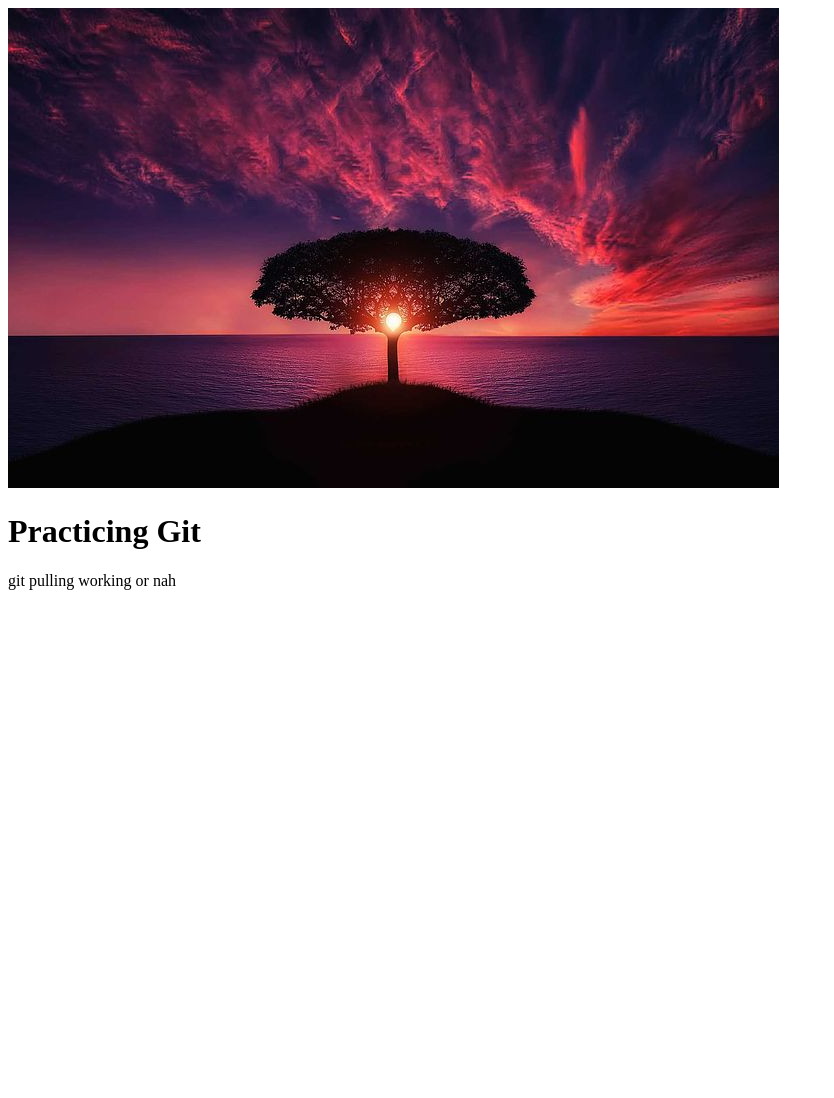
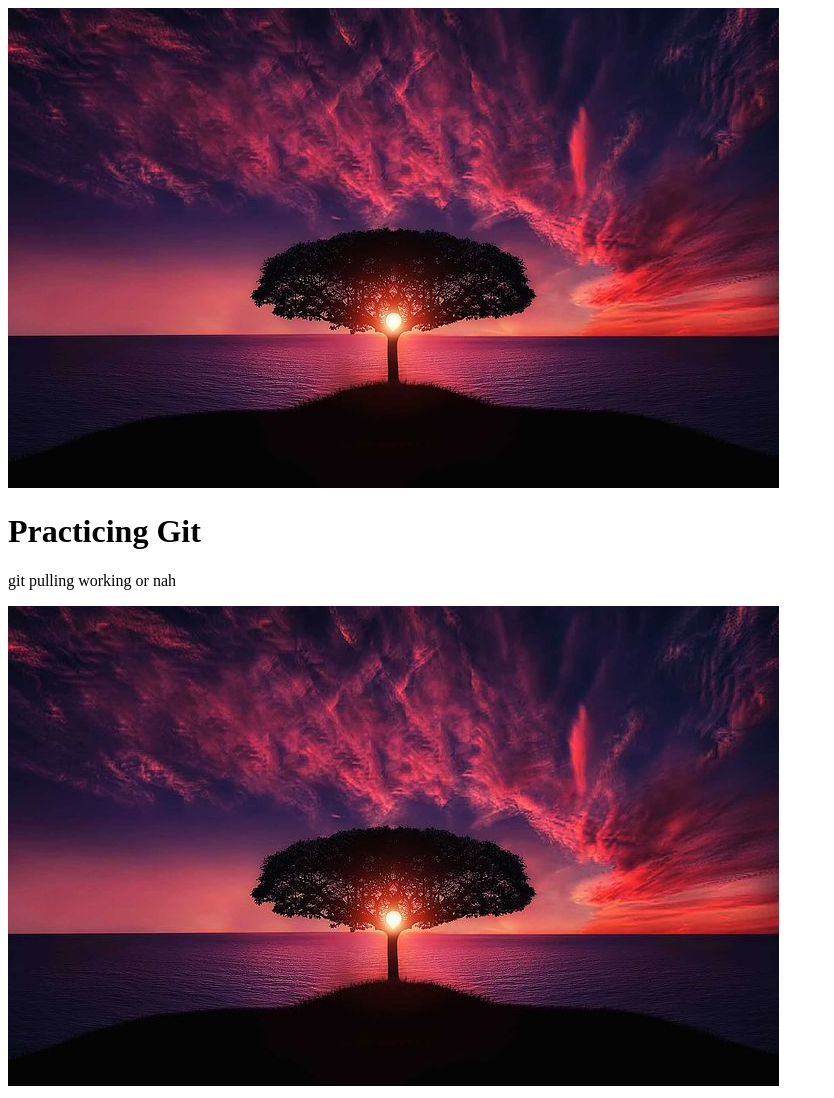
Before and after one commit to Ryan7557/practice_code, a plain HTML site: page index.html in a window 1280 px wide. Shown: the whole page, without its empty margins (0-834 px from the left). Before the commit the page ends 800 px from the top, so only its background shows below. Drawn offline with Linux system fonts and the light colour scheme.

Commit message:
inserted image

```diff
--- a/index.html
+++ b/index.html
@@ -10,5 +10,6 @@
     <img src="practice.webp" alt="">
    <h1>Practicing Git</h1>
    <p>git pulling working or nah</p>
+   <img src="practice.webp" alt="">
 </body>
 </html>
```
